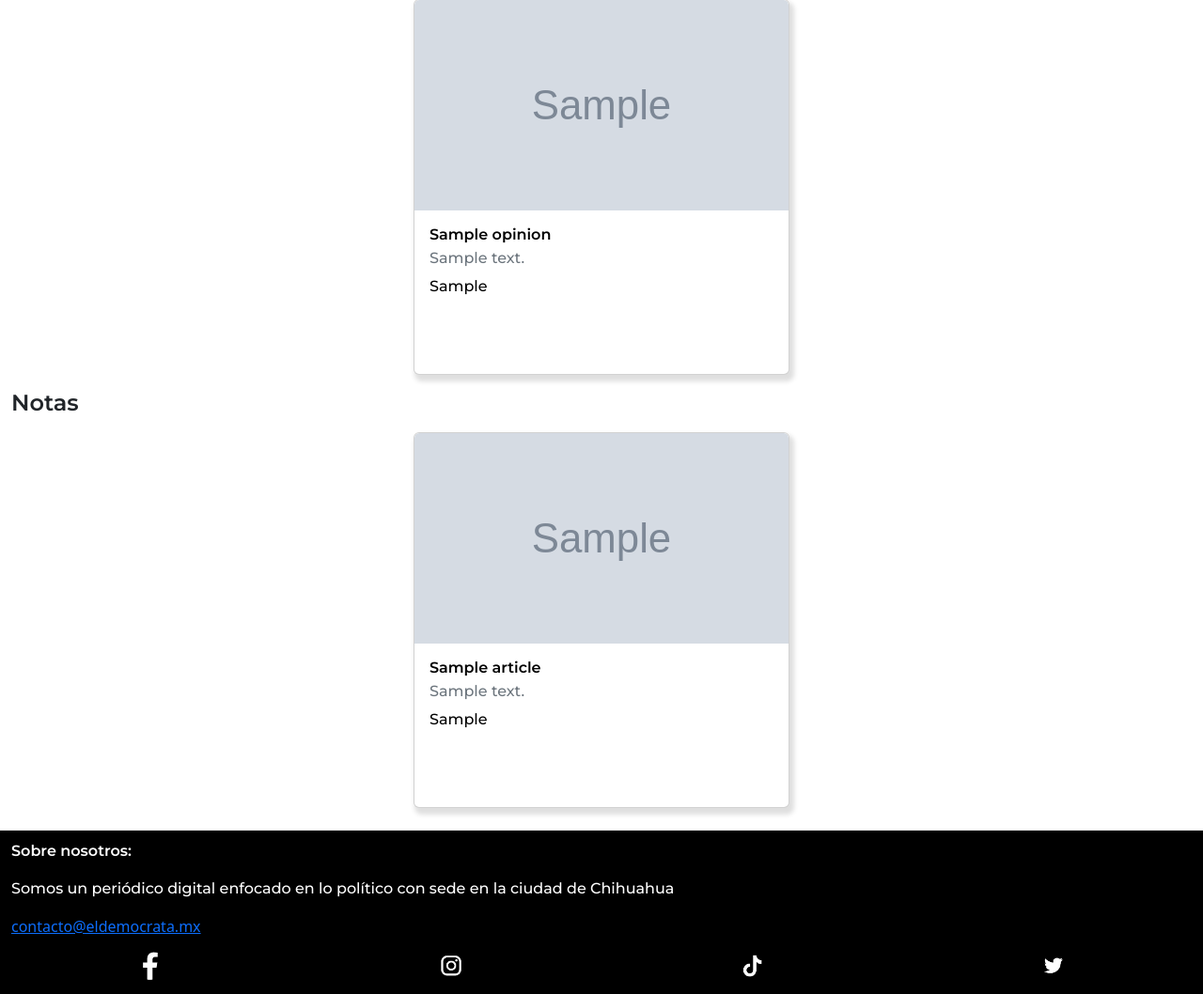
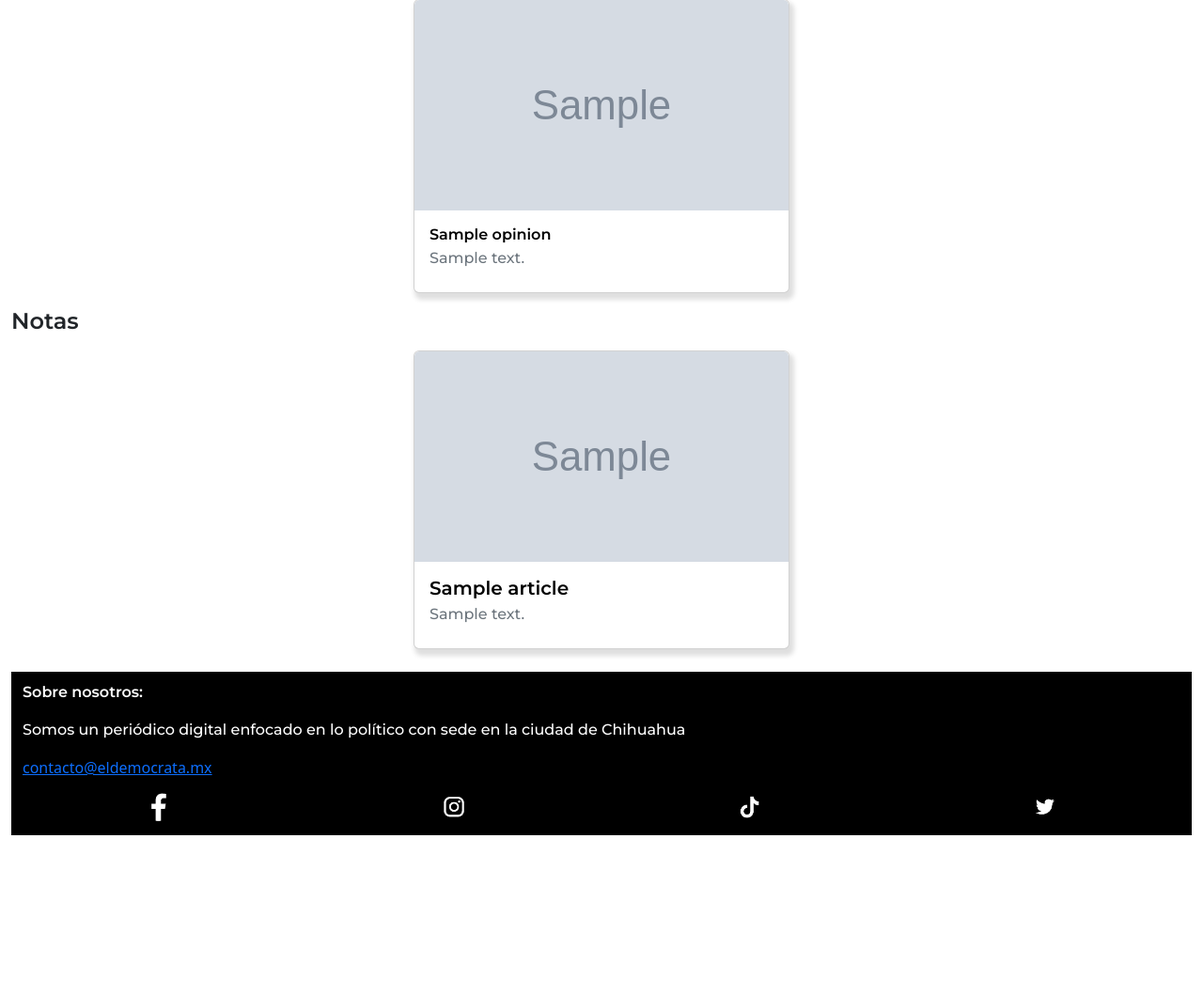
Before and after one commit to CesCM28/ElDemocrata, a Flask app: template templates/eldemocrata/index.html in a window 1280 px wide. Shown: the part 149-1207 px from the top of the page at 94% size. After the commit the page ends 1038 px from the top, so only its background shows below. Run offline with Flask 2, Linux system fonts and the light colour scheme; the template is opened without the code that fills it: most values are stand-ins (such as "Sample title", 1, 10 or a date in 2020); grey boxes marked "Sample" are stand-in pictures.

Commit message:
regreso a la vista anterior

```diff
--- a/application.py
+++ b/application.py
@@ -32,7 +32,7 @@ def index():
                 or n.paragraph1 like %s
                 or n.paragraph2 like %s)
             order by n.id_news desc
-            limit 12
+            limit 9
             ''', ('%' + search + '%', '%' + search + '%', '%' + search + '%')
     )
     news = c.fetchall()
@@ -49,7 +49,7 @@ def index():
                 or n.paragraph1 like %s
                 or n.paragraph2 like %s)
             order by n.id_news desc
-            limit 4
+            limit 3
             ''', ('%' + search + '%', '%' + search + '%', '%' + search + '%')
     )
     opinions = c.fetchall()
--- a/static/style.css
+++ b/static/style.css
@@ -50,18 +50,6 @@ li {list-style:none; }
     bottom: 0;
 }
 
-.card {
-    height: 25rem !important;
-}
-
-.card:hover {
-    height: auto !important;
-}
-
 .banner {
     width: 200px !important;
 }
-
-.short-note:hover {
-    color: #2192D1!important;
-}
--- a/templates/eldemocrata/category.html
+++ b/templates/eldemocrata/category.html
@@ -33,7 +33,7 @@
     {% for article in news %}
     <div class="col-sm d-flex justify-content-evenly mt-2">
       <a class="a-none text-black" href="{{ url_for('article_layout', idArticle=article['id_news']) }}">
-        <div class="card" style="width: 18rem;">
+        <div class="card">
           <img class="card-img-top" src="{{ article['link_img'] }}">
           <div class="card-body">
             <h5 class="card-title">{{ article['title'] }}</h5>
--- a/templates/eldemocrata/index.html
+++ b/templates/eldemocrata/index.html
@@ -30,7 +30,7 @@ El Demócrata
 {% block content %}
 <div class="container-fluid">
   <div class="row mt-3">
-    <div class="col-3">
+    <div class="col">
       <h4>Opiniones</h4>
     </div>
   </div>
@@ -43,8 +43,8 @@ El Demócrata
           <img class="card-img-top" style="max-height: 224px;" src="{{ opinion['link_img'] }}">
           <div class="card-body">
             <h6 class="card-title">{{ opinion['title'] }}</h5>
-            <p class="card-subtitle mb-2 text-muted">{{ opinion['description'] }}</p>
-            <p class="h6 card-text">{{ opinion['paragraph1'] }}</p>
+              <p class="card-subtitle mb-2 text-muted">{{ opinion['description'] }}</p>
+              <!-- <p class="h6 card-text">{{ opinion['paragraph1'] }}</p> -->
           </div>
         </div>
       </a>
@@ -53,27 +53,30 @@ El Demócrata
   </div>
 
   <div class="row mt-3">
-    <div class="col-3">
+    <div class="col">
       <h4>Notas</h4>
     </div>
   </div>
+
+  {% for article in news %}
+  {% if loop.index == 1 or loop.index == 4 or loop.index == 7 %}
   <div class="row">
-
-    {% for article in news %}
+    {% endif %}
     <div class="col-sm d-flex justify-content-evenly mt-2">
       <a class="a-none text-black" href="{{ url_for('article_layout', idArticle=article['id_news']) }}">
         <div class="card overflow-hidden" style="width: 25rem;">
           <img class="card-img-top" style="max-height: 224px;" src="{{ article['link_img'] }}">
           <div class="card-body">
-            <h6 class="card-title">{{ article['title'] }}</h5>
+            <h5 class="card-title">{{ article['title'] }}</h5>
             <p class="card-subtitle mb-2 text-muted">{{ article['description'] }}</p>
-            <p class="h6 card-text">{{ article['paragraph1'] }}</p>
+            <!-- <p class="h6 card-text">{{ article['paragraph1'] }}</p> -->
           </div>
         </div>
       </a>
     </div>
-    {% endfor %}
-
+    {% if loop.index == 3 or loop.index == 6 or loop.index == 9 %}
   </div>
+  {% endif %}
+  {% endfor %}
 </div>
 {% endblock %}
```
